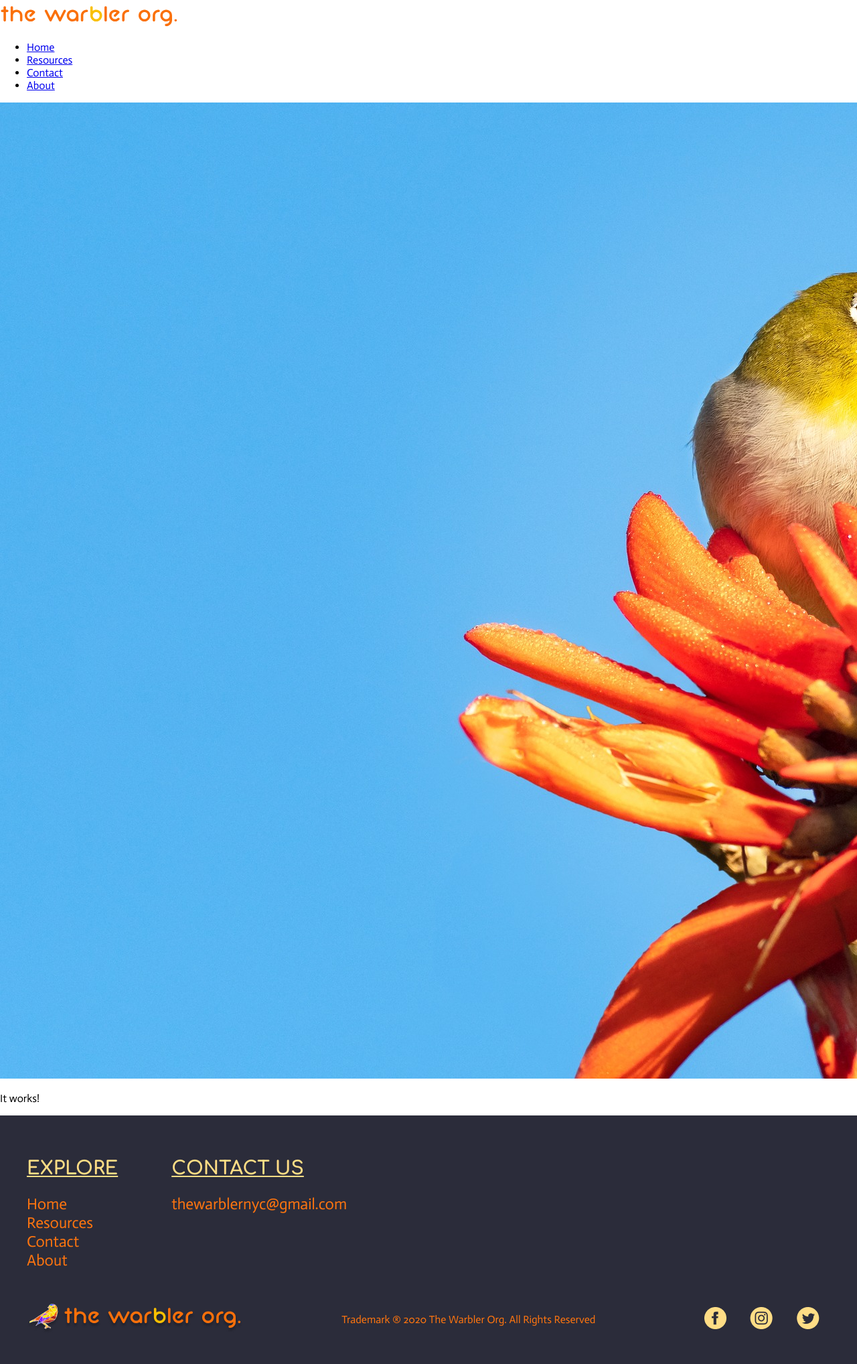
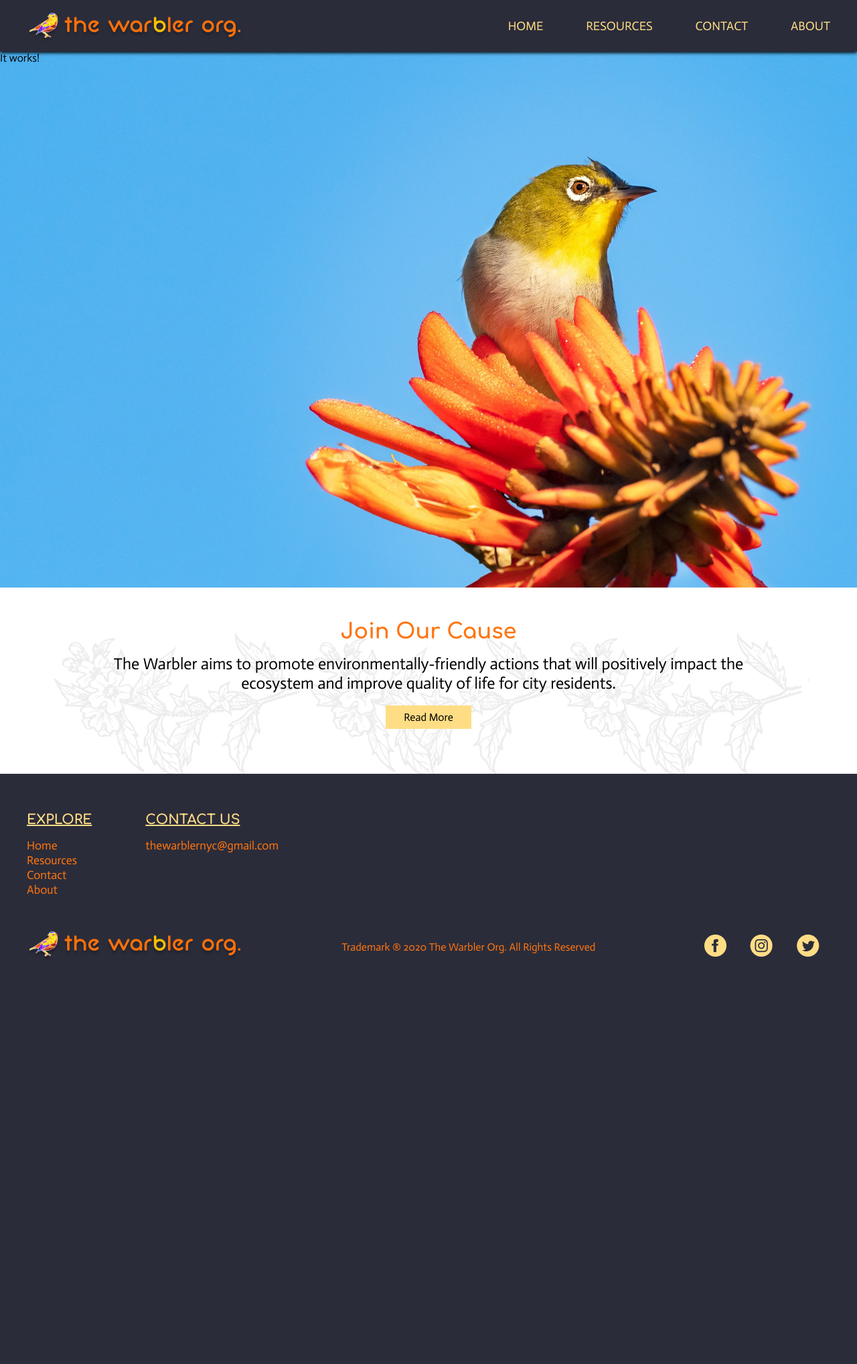
Before and after one commit to thewarblernyc/TheWarblerNYCWebsite, a Flask app: page / in a window 1280 px wide; the page is wider, and only the part inside the window is pictured. Shown: that part at 67% size. After the commit the page ends 1428 px from the top of that part, so only its background shows below. Run offline with Flask 2, Linux system fonts and the light colour scheme.

Commit message:
desktop footer complete

```diff
--- a/static/css/footer.css
+++ b/static/css/footer.css
@@ -31,15 +31,24 @@
 
 /* styles for footer on desktop devices */
 #footer-desktop {
+    /* position: fixed;
+    left: 0;
+    bottom: 0;
+    width: 100%; */
     display: none;
     background-color: #2B2C3A;
     color: #FF750F;
+    width: 100%;
+    padding: 2.5rem 0;
+    box-sizing: border-box;
 }
 
 .footer-desktop-container {
     display: flex;
-    padding: 2.5rem;
+    /* padding: 2.5rem; */
     flex-direction: column;
+    max-width: 75rem;
+    margin: auto;
 }
 
 .footer-desktop-rowThick {
@@ -54,14 +63,14 @@
     font-family: 'Comfortaa';
     text-decoration: underline;
     color: #FFDD85;
-    font-size: 1.75rem;
+    font-size: 1.25rem;
 }
 
 .footer-desktop-rowThick a,
 .footer-desktop-rowThick span {
     text-decoration: none;
     color: #FF750F;
-    font-size: 1.45rem;
+    font-size: 1.10rem;
 }
 
 .footer-desktop-rowThin {
@@ -84,3 +93,7 @@
         display: block;
     }
 }
+
+.main {
+    min-height: calc(100vh - 325px);
+}
--- /dev/null
+++ b/static/css/index.css
@@ -0,0 +1,63 @@
+/* color: #FF750F; */
+/* color: #FFDD85; */
+/* color: #2B2C3A; */
+
+
+
+
+.page-section {
+    /* width: 100%; */
+    padding: 3rem;
+    max-width: 65rem;
+    margin: auto;
+}
+
+.btn {
+    margin: .2rem;
+}
+
+.btn-content {
+    width: 7rem;
+    padding: .5rem;
+    margin: auto;
+}
+
+a {
+    text-decoration: none;
+    color: inherit;
+}
+
+
+
+.index .background {
+    background-image: url(../img/bg_bird.jpg);
+    background-size: cover;
+    background-position: top;
+    height: 100vh;
+    overflow: hidden;
+}
+
+
+.joinOurCause {
+    text-align: center;
+    background-image: url(../img/Mission_Statement_Background.png);
+    /* background-size: cover; */
+}
+
+.joinOurCause .title {
+    font-size: 2rem;
+    font-family: 'Comfortaa';
+    font-weight: bold;
+    color:  #FF750F ;
+    margin-bottom: 1rem;
+}
+
+.joinOurCause .textBody {
+    color: black;
+    font-size: 1.5rem;
+    background-size: cover;
+}
+
+.joinOurCause .btn-content {
+    background-color: #FFDD85 ;
+}
--- /dev/null
+++ b/static/css/nav.css
@@ -0,0 +1,50 @@
+/* #nav-mobile {
+
+} */
+
+/* this is desktop*/
+#nav-desktop {
+    background: #2B2C3A;
+    color: #FFDD85;
+    box-sizing: border-box;
+    padding: .5rem 0;
+    display: none;
+    filter: drop-shadow(0 2.5px 2.5px black);
+    position: sticky;
+    width: 100%;
+    top: 0;
+}
+
+.nav-desktop-container {
+    display: flex;
+    justify-content: space-between;
+    align-items: center;
+    max-width: 75rem;
+    margin: auto;
+}
+
+#nav-desktop img {
+    padding-top: .5rem;
+    /* height: 20%; */
+}
+
+#nav-desktop a {
+    color: #FFDD85;
+    text-decoration: none;
+    text-transform: uppercase;
+    font-size: 1.15rem;
+}
+#nav-desktop li {
+    display: inline;
+    padding: 0 0 0 60px;
+}
+
+@media only screen and (min-width: 1024px) {
+    #nav-desktop {
+        display: block;
+    }
+
+    #nav-mobile {
+        display: none;
+    }
+}
--- a/static/css/styles.css
+++ b/static/css/styles.css
@@ -1,4 +1,6 @@
 @import "footer.css";
+@import "nav.css";
+@import "index.css";
 
 body {
     margin: 0;
--- a/templates/index.html
+++ b/templates/index.html
@@ -1,6 +1,26 @@
 {% extends "layout.html" %}
 
 {% block main %}
-    <img src="../static/img/bg_bird.jpg" alt="">
-    <p>It works!</p>
+<div class="page-content index">
+    <section class="background">
+        <div class="textBody">It works!</div>
+    </section>
+
+    <section class="page-section joinOurCause">
+        <div class="title">
+            Join Our Cause
+        </div>
+        <div class="textBody">
+            The Warbler aims to promote environmentally-friendly actions that will positively impact the ecosystem and
+            improve quality of life for city residents.
+        </div>
+            <a href="#" class="btn" >
+                <div class="btn-content" >
+                    Read More
+                </div>
+            </a>
+
+    </section>
+
+</div>
 {% endblock %}
--- a/templates/layout.html
+++ b/templates/layout.html
@@ -16,8 +16,13 @@
     <link rel="stylesheet" href="../static/css/styles.css" />
   </head>
   <body>
-    <nav>
-      <img src="../static/img/logo.svg" alt="" class="logo" />
+    <nav id="nav-mobile">
+      <img src="" alt="" />
+    </nav>
+
+    <nav id="nav-desktop">
+      <div class="nav-desktop-container">
+        <img src="../static/img/logo_combined.png" alt="" class="logo" />
         <div class="nav-wrap">
           <ul class="nav-list">
             <li><a href="/">Home</a></li>
@@ -25,6 +30,7 @@
             <li><a href="/contact">Contact</a></li>
             <li><a href="/about">About</a></li>
           </ul>
+        </div>
       </div>
     </nav>
 
@@ -35,9 +41,9 @@
     <footer id="footer-mobile">
       <h2>CONNECT WITH US!</h2>
       <div class="footer-mobile-buttons">
-        <a href=""><img src="../static/img/icons/fb_icon.png" alt=""></a>
-        <a href=""><img src="../static/img/icons/ig_icon.png" alt=""></a>
-        <a href=""><img src="../static/img/icons/tw_icon.png" alt=""></a>
+        <a href=""><img src="../static/img/icons/fb_icon.png" alt="" /></a>
+        <a href=""><img src="../static/img/icons/ig_icon.png" alt="" /></a>
+        <a href=""><img src="../static/img/icons/tw_icon.png" alt="" /></a>
       </div>
       <span class="footer-mobile-email">thewarblernyc@gmail.com</span>
       <img src="../static/img/logo.svg" alt="" class="footer-mobile-logo" />
@@ -47,10 +53,10 @@
         <div class="footer-desktop-rowThick">
           <div class="rowThick-column">
             <h2>EXPLORE</h2>
-            <a href="/">Home<br></a>
-            <a href="/resource">Resources<br></a>
-            <a href="/contact">Contact<br></a>
-            <a href="/about">About<br></a>
+            <a href="/">Home<br /></a>
+            <a href="/resource">Resources<br /></a>
+            <a href="/contact">Contact<br /></a>
+            <a href="/about">About<br /></a>
           </div>
           <div class="rowThick-column">
             <h2>CONTACT US</h2>
@@ -58,12 +64,14 @@
           </div>
         </div>
         <div class="footer-desktop-rowThin">
-          <img src="../static/img/logo_combined.png" alt="">
-          <span class="footer-desktop-copyright">Trademark &reg; 2020 The Warbler Org. All Rights Reserved</span>
+          <img src="../static/img/logo_combined.png" alt="" />
+          <span class="footer-desktop-copyright"
+            >Trademark &reg; 2020 The Warbler Org. All Rights Reserved</span
+          >
           <div class="footer-desktop-buttons">
-            <a href=""><img src="../static/img/icons/fb_icon.png" alt=""></a>
-            <a href=""><img src="../static/img/icons/ig_icon.png" alt=""></a>
-            <a href=""><img src="../static/img/icons/tw_icon.png" alt=""></a>
+            <a href=""><img src="../static/img/icons/fb_icon.png" alt="" /></a>
+            <a href=""><img src="../static/img/icons/ig_icon.png" alt="" /></a>
+            <a href=""><img src="../static/img/icons/tw_icon.png" alt="" /></a>
           </div>
         </div>
       </div>
```
Also changed, not shown: static/img/Mission_Statement_Background.png (added). Lines whose indentation alone changed are shown as unchanged.
